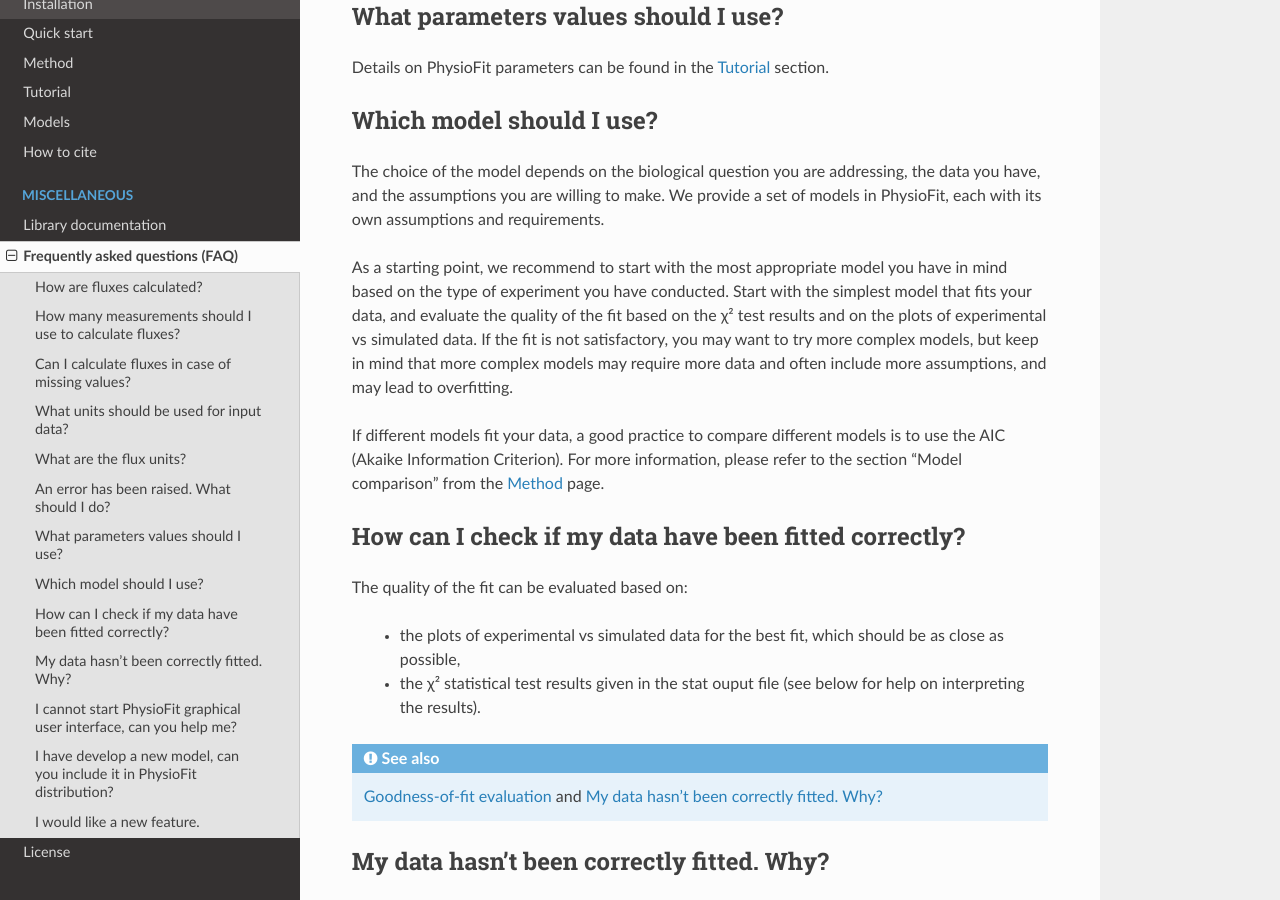
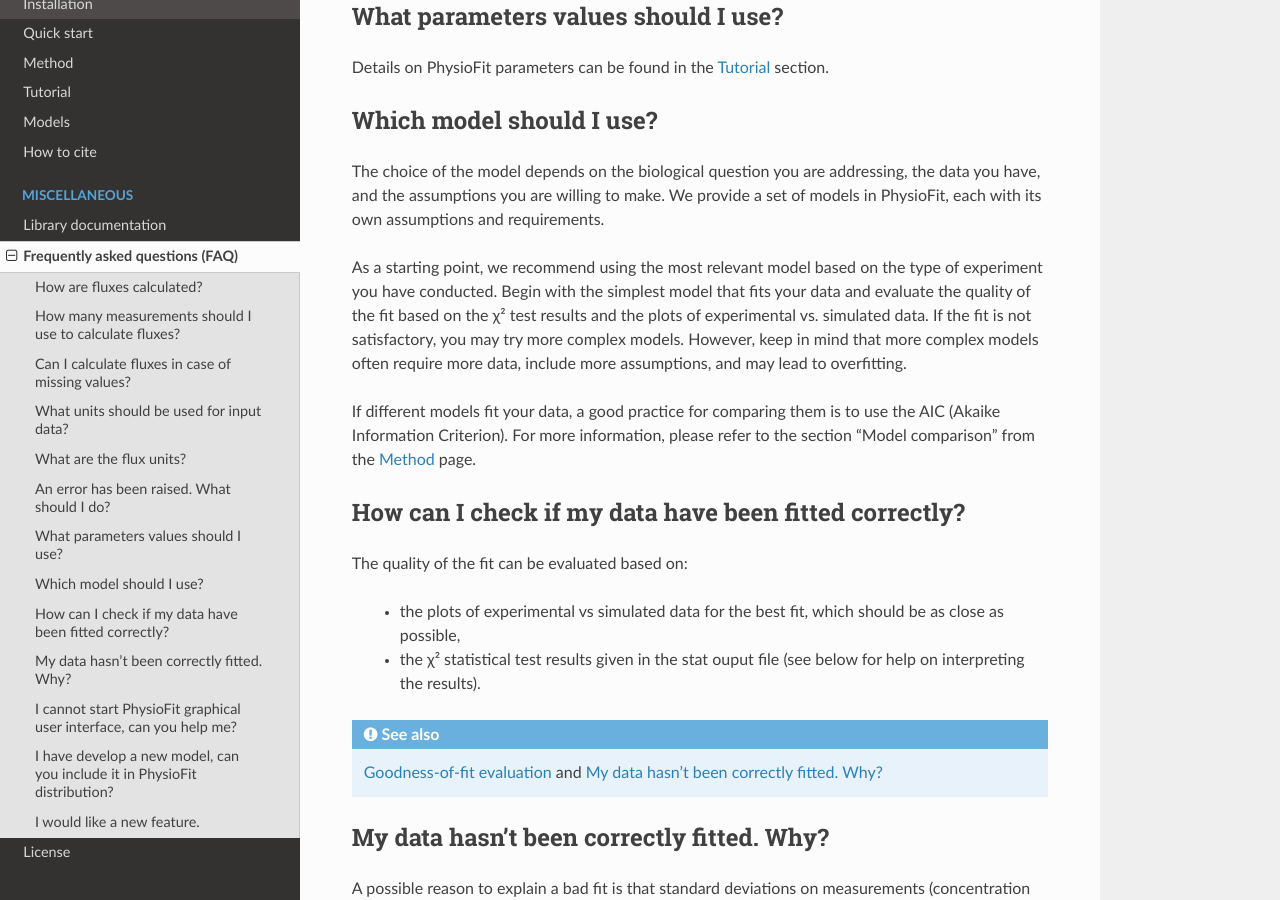
Before and after one commit to MetaSys-LISBP/PhysioFit, a Sphinx documentation site: the page built from docs/faq.rst, in a window 1280 px wide and 900 px high, scrolled down 1538 px. Built offline with Sphinx 7.4.7 and the Read the Docs theme 2.0.0, drawn with Linux system fonts in a browser that asks for light colours.

Commit message:
update doc

```diff
--- a/docs/faq.rst
+++ b/docs/faq.rst
@@ -69,15 +69,15 @@ The choice of the model depends on the biological question you are addressing,
 the data you have, and the assumptions you are willing to make. We provide a
 set of models in PhysioFit, each with its own assumptions and requirements.
 
-As a starting point, we recommend to start with the most appropriate model you have
-in mind based on the type of experiment you have conducted. Start with the
-simplest model that fits your data, and
-evaluate the quality of the fit based on the χ² test results and on the plots
-of experimental vs simulated data. If the fit is not satisfactory, you may
-want to try more complex models, but keep in mind that more complex models may
-require more data and often include more assumptions, and may lead to overfitting.
+As a starting point, we recommend using the most relevant model based on
+the type of experiment you have conducted. Begin with the simplest model that
+fits your data and evaluate the quality of the fit based on the χ² test
+results and the plots of experimental vs. simulated data. If the fit is
+not satisfactory, you may try more complex models. However, keep in mind
+that more complex models often require more data, include more assumptions,
+and may lead to overfitting.
 
-If different models fit your data, a good practice to compare different models
+If different models fit your data, a good practice for comparing them
 is to use the AIC (Akaike Information Criterion). For more information, please
 refer to the section "Model comparison" from the :doc:`method` page.
 
```
Also changed, not shown: docs/method.rst (+7 -6 lines).
